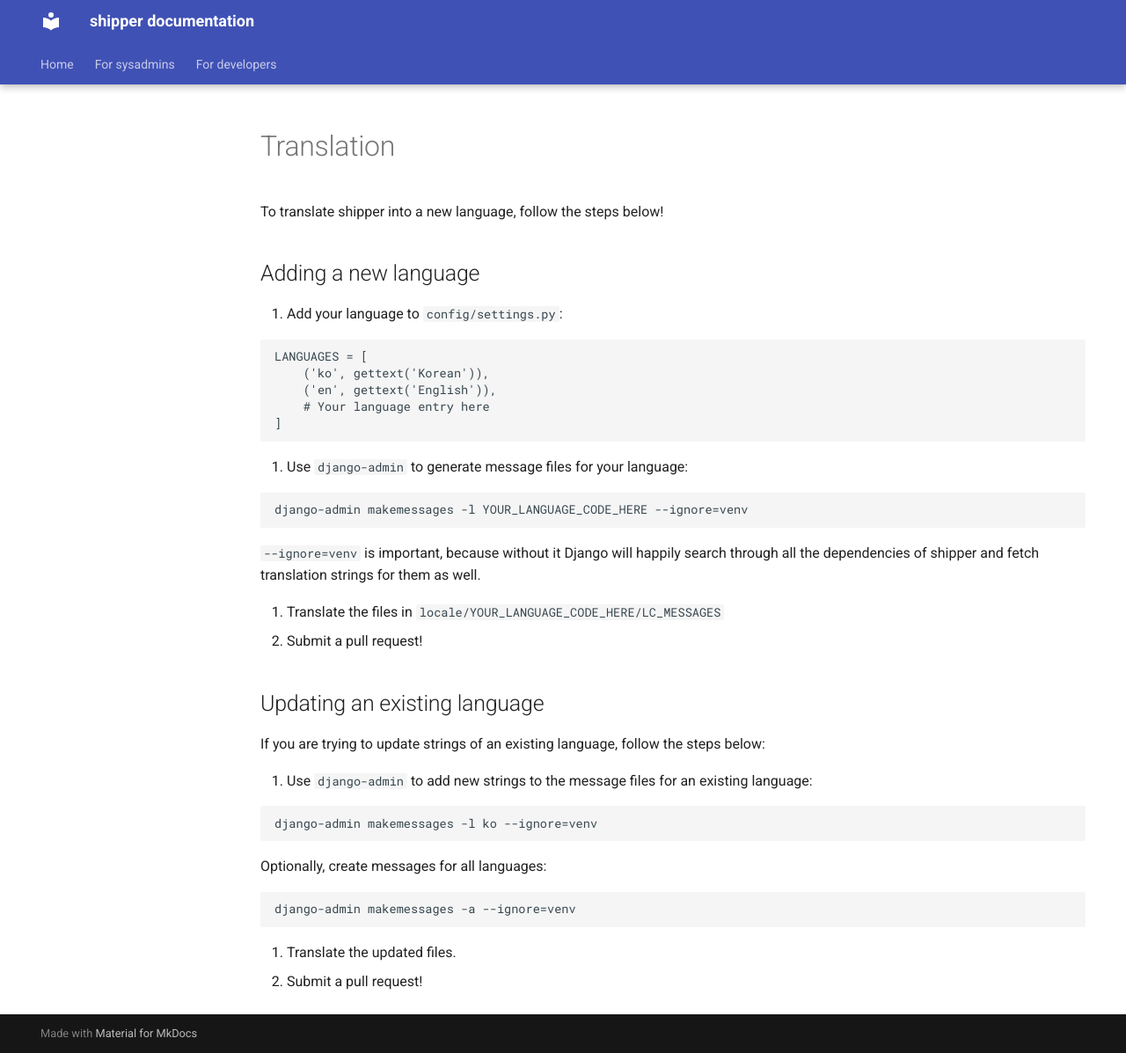
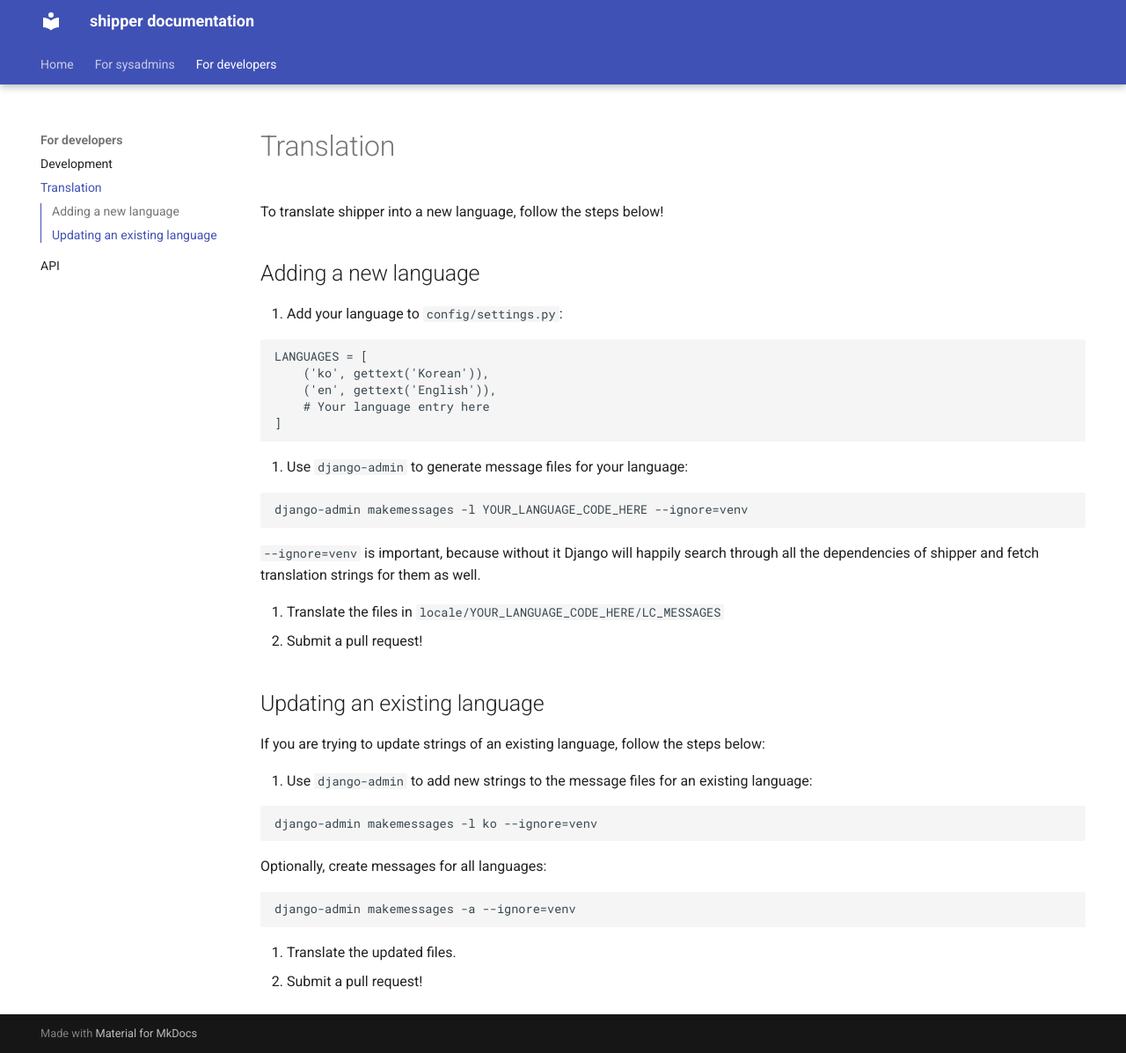
Before and after one commit to shipperstack/shipper, an MkDocs documentation site: the page built from docs/docs/developer/Translation.md, in a window 1280 px wide and 1197 px high. Shown: the whole window at 88% size. Built offline with MkDocs 1.6.1 and Material for MkDocs 9.7.7, drawn with Linux system fonts in a browser that asks for light colours; the version menu is left out.

Commit message:
docs: add translation document to navbar

```diff
--- a/docs/mkdocs.yml
+++ b/docs/mkdocs.yml
@@ -23,6 +23,7 @@ nav:
         - 'Troubleshooting': 'sysadmin/Troubleshooting.md'
     - 'For developers':
         - 'Development': 'developer/Development.md'
+        - 'Translation': 'developer/Translation.md'
         - 'API': 'developer/API.md'
 
 extra:
```
